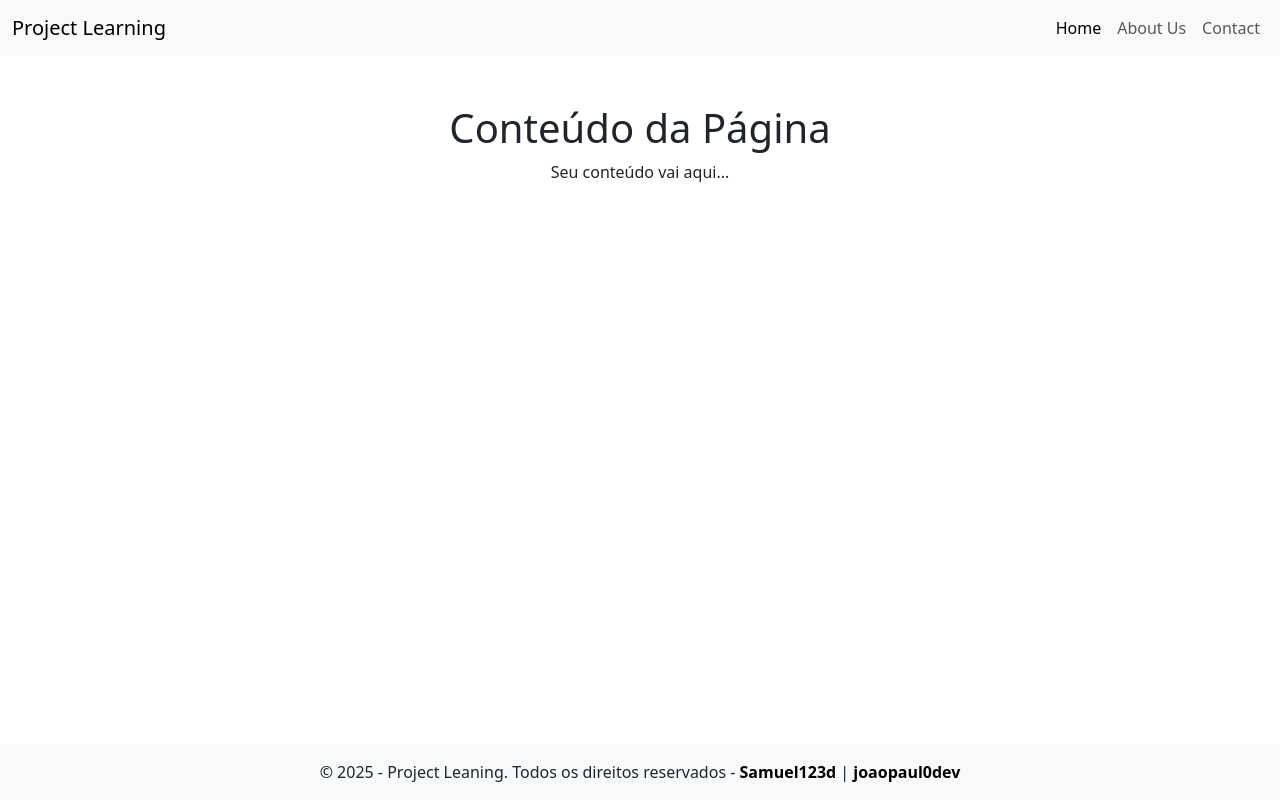
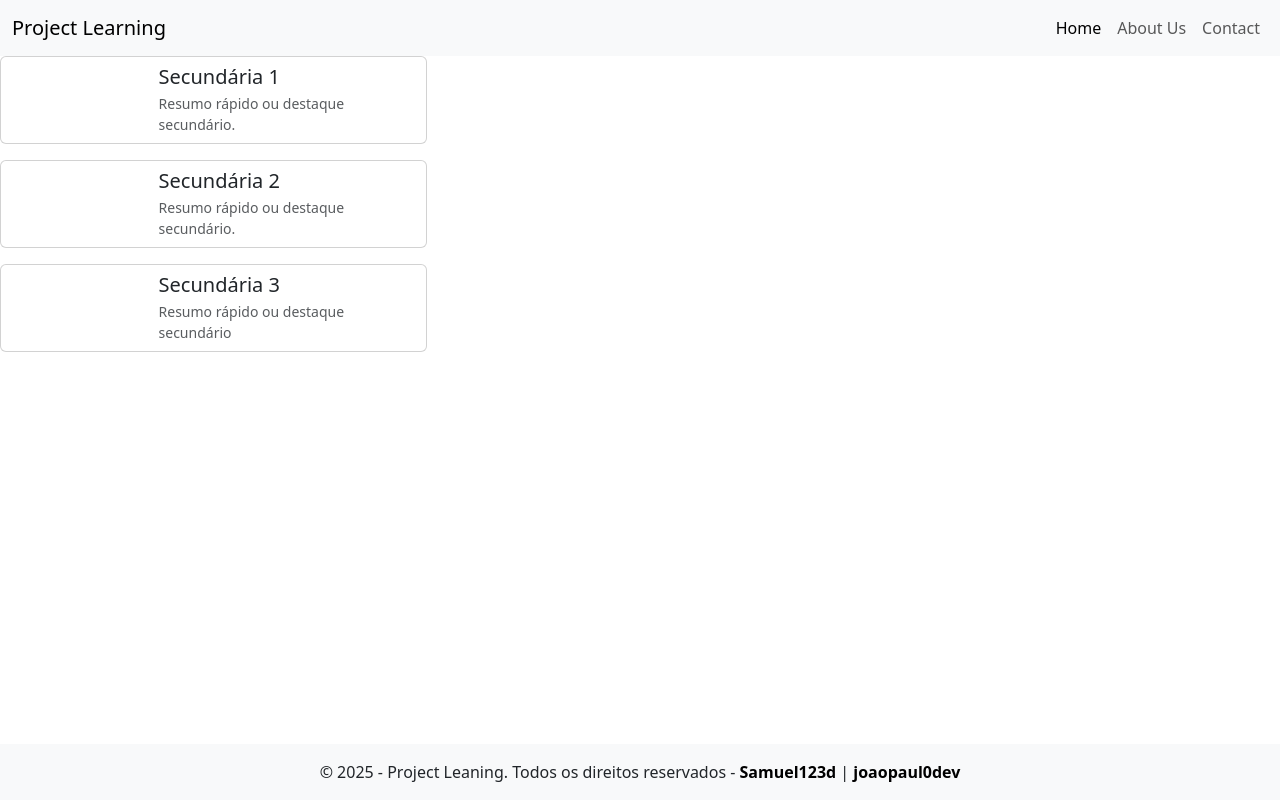
Before and after one commit to BlogProjectLearning/demo-repository, a website: page index.html in a window 1280 px wide. Drawn offline with nearby package versions, Linux system fonts and the light colour scheme.

Commit message:
Alterando o index

```diff
--- a/index.html
+++ b/index.html
@@ -34,13 +34,55 @@
         </div>
     </nav>
 
-    <!-- Conteúdo principal -->
-    <main class="flex-fill">
-        <div class="container py-5">
-            <h1 class="text-center">Conteúdo da Página</h1>
-            <p class="text-center">Seu conteúdo vai aqui...</p>
+   <!-- Post secundários -->
+                <aside class="col-12 col-lg-4">
+                    <div class="d-grid gap-3">
+                        <div class="card">
+                            <div class="row g-0 align-items-center">
+                                <div class="col-4">
+                                    <img src="" class="img-fluid rounded-start">
+                                </div>
+                                <div class="col-8">
+                                    <div class="card-body py-2">
+                                        <h5 class="card-title mb-1">Secundária 1</h5>
+                                        <p class="card-text small text-muted mb-0">Resumo rápido ou destaque secundário.</p>
+                                    </div>
+                                </div>
+                            </div>
+                        </div>
+
+                        <div class="card">
+                            <div class="row g-0 align-items-center">
+                                <div class="col-4">
+                                    <img src="" class="img-fluid rounded-start">
+                                </div>
+                                <div class="col-8">
+                                    <div class="card-body py-2">
+                                        <h5 class="card-title mb-1">Secundária 2</h5>
+                                        <p class="card-text small text-muted mb-0">Resumo rápido ou destaque secundário.</p>
+                                    </div>
+                                </div>
+                            </div>
+                        </div>
+
+                        <div class="card">
+                            <div class="row g-0 align-items-center">
+                                <div class="col-4">
+                                    <img src="" class="img-fluid rounded-start">
+                                </div>
+                                <div class="col-8">
+                                    <div class="card-body py-2">
+                                        <h5 class="card-title mb-1">Secundária 3</h5>
+                                        <p class="card-text small text-muted mb-0">Resumo rápido ou destaque secundário</p>
+                                    </div>
+                                </div>
+                            </div>
+                        </div>
+                    </div>
+                </aside>
+            </div>
         </div>
-    </main>
+    </main>
 
     <!-- Footer -->
     <footer class="bg-light text-dark text-center py-3 mt-auto" >
```
